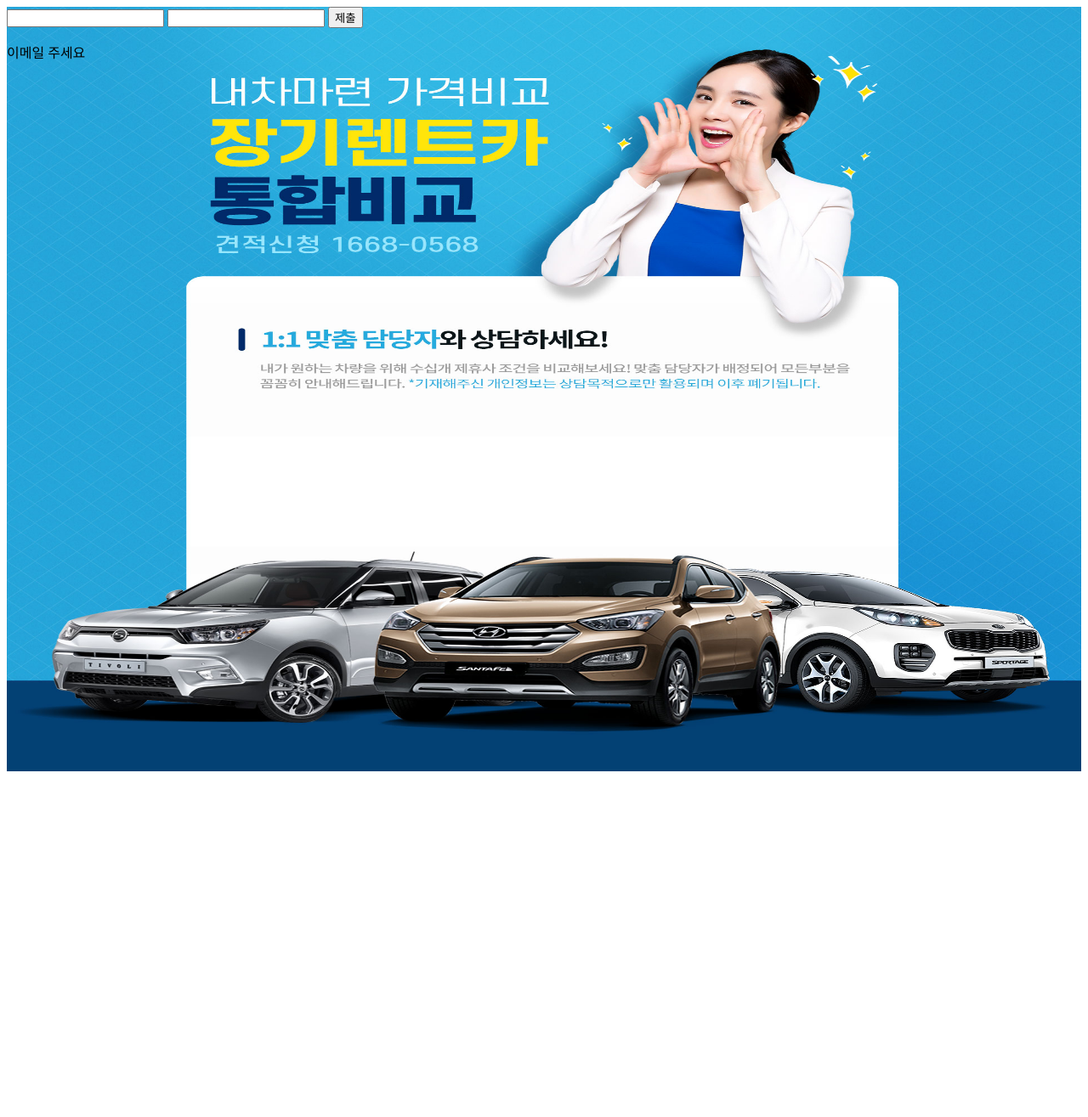
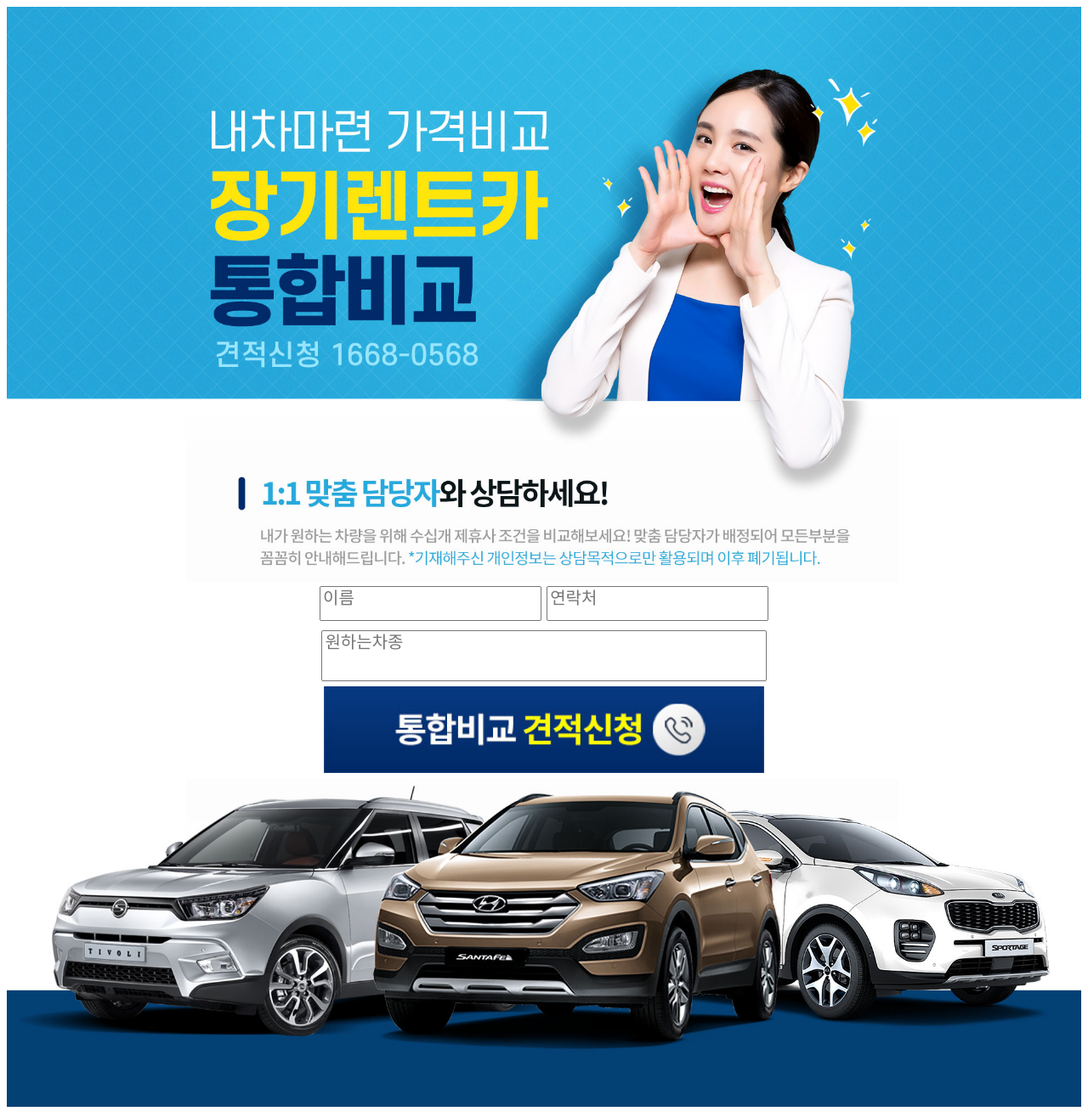
Before and after one commit to newrentcar/newrentcar.github.com, a Jekyll site: the page built from index.md, in a window 1280 px wide. Shown: the whole page at 85% size. Built offline with Jekyll 4.4.1, drawn with Linux system fonts in a browser that asks for light colours; nearby versions of some CDN libraries; before the commit the page ends 908 px from its top, so only the background shows below that.

Commit message:
Thu Jun  6 17:27:21 KST 2019

```diff
--- a/_layouts/main.html
+++ b/_layouts/main.html
@@ -31,15 +31,26 @@
         }); // $.ajax */
     }
 </script>
-  </head>
-  <body>
-  <div class="div_main">
-  	<form id="form1" name="form1" method="POST">
-		<input type="name" id="name" name="name">
-		<input type="tel" id="tel" name="tel">
-		<input type="button" value="제출" onclick="test(); return false;">
-</form>
+</head>
+<body>
+    <div class="div_1" >
+        <img src="../assets/images/bg1.jpg">
+    </div>
+    <div class="div_2">
+        <center>
+            <form class="div_form" id="form1" name="form1" method="POST">
+                    <div class="div_input">
+                      <input class="input_box" type="name" id="name" name="name" placeholder="이름" tabindex="2">
+                      <input class="input_box" type="tel" id="tel" name="tel" placeholder="연락처" >
+                    </div>
+                    <input class="input_contents" placeholder="원하는차종">
+                <input class="btn_submit" type="image" src="../assets/images/img_button.jpg" onclick="test(); return false;">
+            </form>
+        </center>
     {{ content }}
-</div>
-  </body>
+    </div>
+    <div class="div_3">
+        <img src="../assets/images/bg3.jpg">
+    </div>
+</body>
 </html>
--- a/assets/css/styles.scss
+++ b/assets/css/styles.scss
@@ -1,15 +1,62 @@
 ---
 ---
-html,body {
-  height:100%;
+
+.div_1{
+  position: relative;
+  width: 100%;
+  max-width: 100%;
+  max-height:100%;
+}
+.div_1 img {
+  width: 100%;
+  height: auto;
 }
 
-.div_main {
-  background-size: cover;
-  background-position: center center;
-  background-repeat: no-repeat;
-  background-image: url(../images/img_bg.jpg);
-  background-size: 100% 100%;
+
+
+
+.div_2 {
+}
+.div_form{
+	//background-color: gray;
+	width: 50%;
+
+}
+
+.div_3{
+  position: relative;
   width: 100%;
-  height: 100%;
+  max-width: 100%;
+  max-height:100%;
 }
+
+.div_3 img {
+  width: 100%;
+  height: auto;
+}
+
+.div_input{
+  margin-bottom: 1%;
+  //background-color: red;
+  font-size: 0;
+}
+
+.input_box {
+  font-size: 20px;
+	padding-bottom: 2%;
+  margin-bottom: 5px;
+  width: 40%;
+  margin-right:0.5%;
+  margin-left:0.5%;
+}
+
+.btn_submit{
+	width:  82%;
+}
+
+.input_contents{
+	width: 81.5%;
+  font-size: 20px;
+	padding-bottom: 5%;
+  margin-bottom: 1%;
+}
--- a/index.md
+++ b/index.md
@@ -2,4 +2,3 @@
 layout: main
 title: 장기렌트카 통합비교
 ---
-이메일 주세요
```
Also changed, not shown: assets/images/bg1.jpg (added), assets/images/bg3.jpg (added), assets/images/통합비교_페이지_02.jpg (added), 7 other files.
